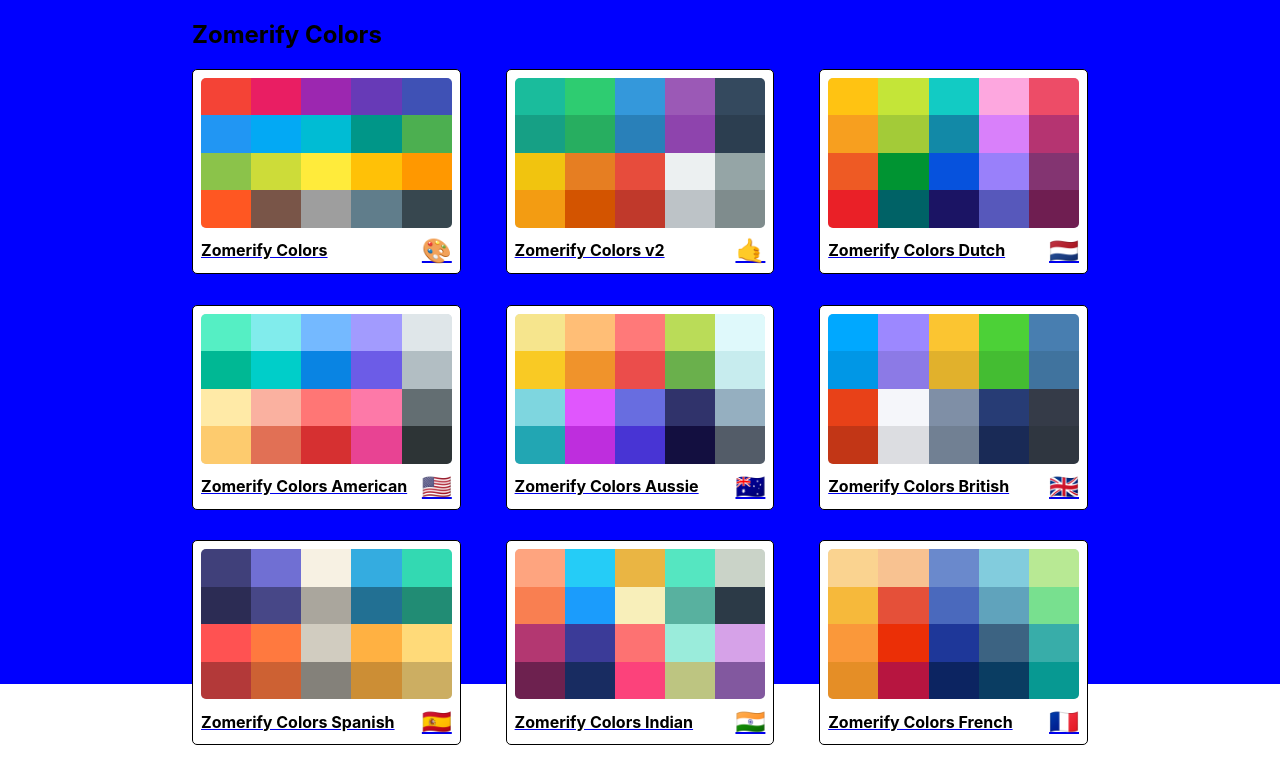
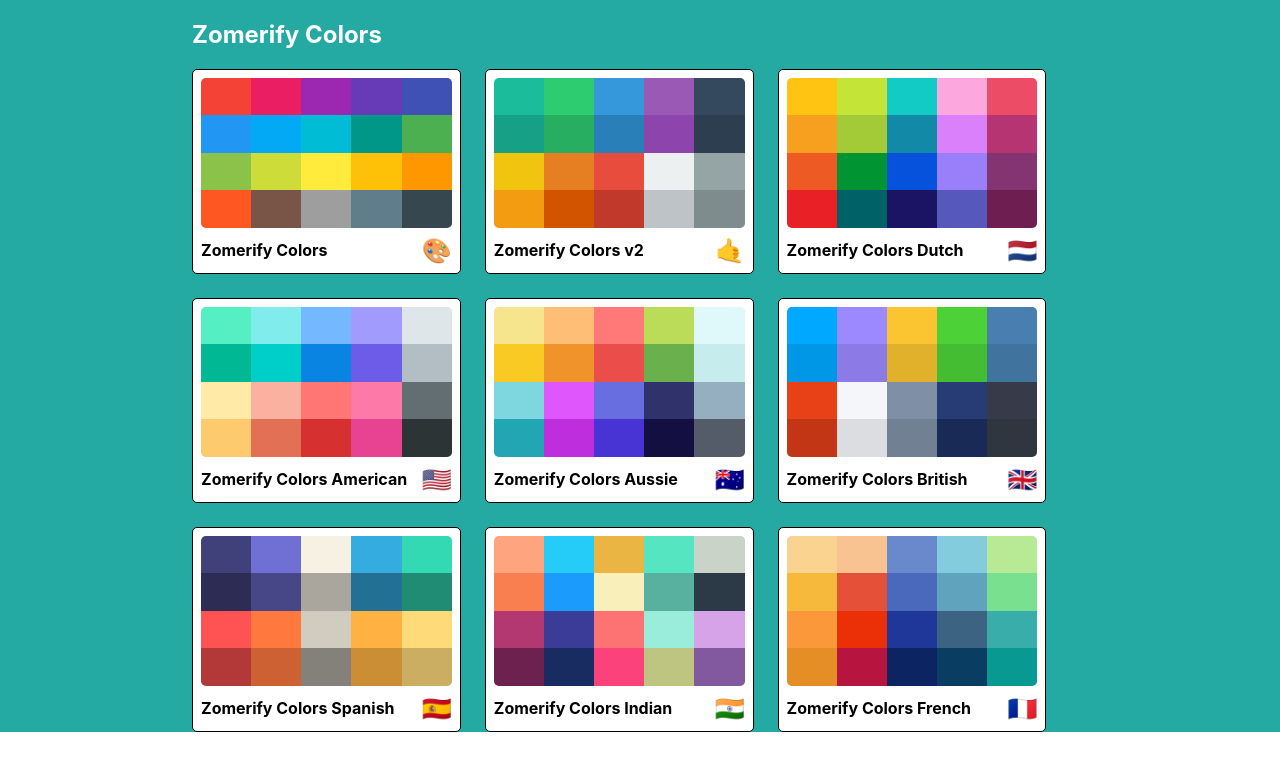
Before and after one commit to zomeru/zomify-colors, a React (Create React App) app: page / in a window 1280 px wide. Shown: the top 784 px of the page. Built offline with nearby package versions, Linux system fonts and the light colour scheme.

Commit message:
Fix grid gap

```diff
--- a/src/PaletteList.js
+++ b/src/PaletteList.js
@@ -5,14 +5,15 @@ import { withStyles } from '@material-ui/styles';
 
 const styles = {
   root: {
-    backgroundColor: 'blue',
-    height: '150%',
+    backgroundColor: '#25aaa3',
+    height: '100%',
     display: 'flex',
     alignItems: 'flex-start',
     justifyContent: 'center',
   },
   container: {
     width: '70%',
+    height: '80%',
     display: 'flex',
     alignItems: 'flex-start',
     flexDirection: 'column',
@@ -22,14 +23,18 @@ const styles = {
     display: 'flex',
     width: '100%',
     justifyContent: 'space-between',
-    // color: 'white',
+    color: 'white',
+
+    '& a': {
+      color: 'white',
+    },
   },
   palettes: {
     boxSizing: 'border-box',
     width: '100%',
     display: 'grid',
     gridTemplateColumns: 'repeat(3, 30%)',
-    gridGap: '5%',
+    gridGap: '1.5rem',
   },
 };
 class PaletteList extends Component {
@@ -48,7 +53,10 @@ class PaletteList extends Component {
           </nav>
           <div className={classes.palettes}>
             {palettes.map(palette => (
-              <Link to={`/palette/${palette.id}`}>
+              <Link
+                to={`/palette/${palette.id}`}
+                style={{ textDecoration: 'none' }}
+              >
                 <MiniPalette
                   {...palette}
                   handleClick={() => this.goToPalette(palette.id)}
```
